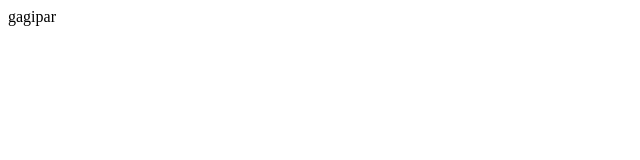
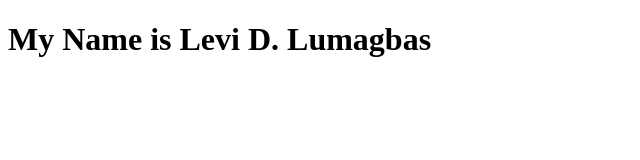
Before and after one commit to ricebballs/labwork-levi, a website: page index.html in a window 1280 px wide. Shown: the whole page, without its empty margins (0-640 px from the left). Drawn offline with Linux system fonts and the light colour scheme.

Commit message:
added H1

```diff
--- a/index.html
+++ b/index.html
@@ -3,9 +3,9 @@
 <head>
   <meta charset="UTF-8">
   <meta name="viewport" content="width=device-width, initial-scale=1.0">
-  <title>Document</title>
+  <title>Portfolio</title>
 </head>
 <body>
-  gagipar
+  <h1>My Name is Levi D. Lumagbas</h1>
 </body>
 </html>
```
